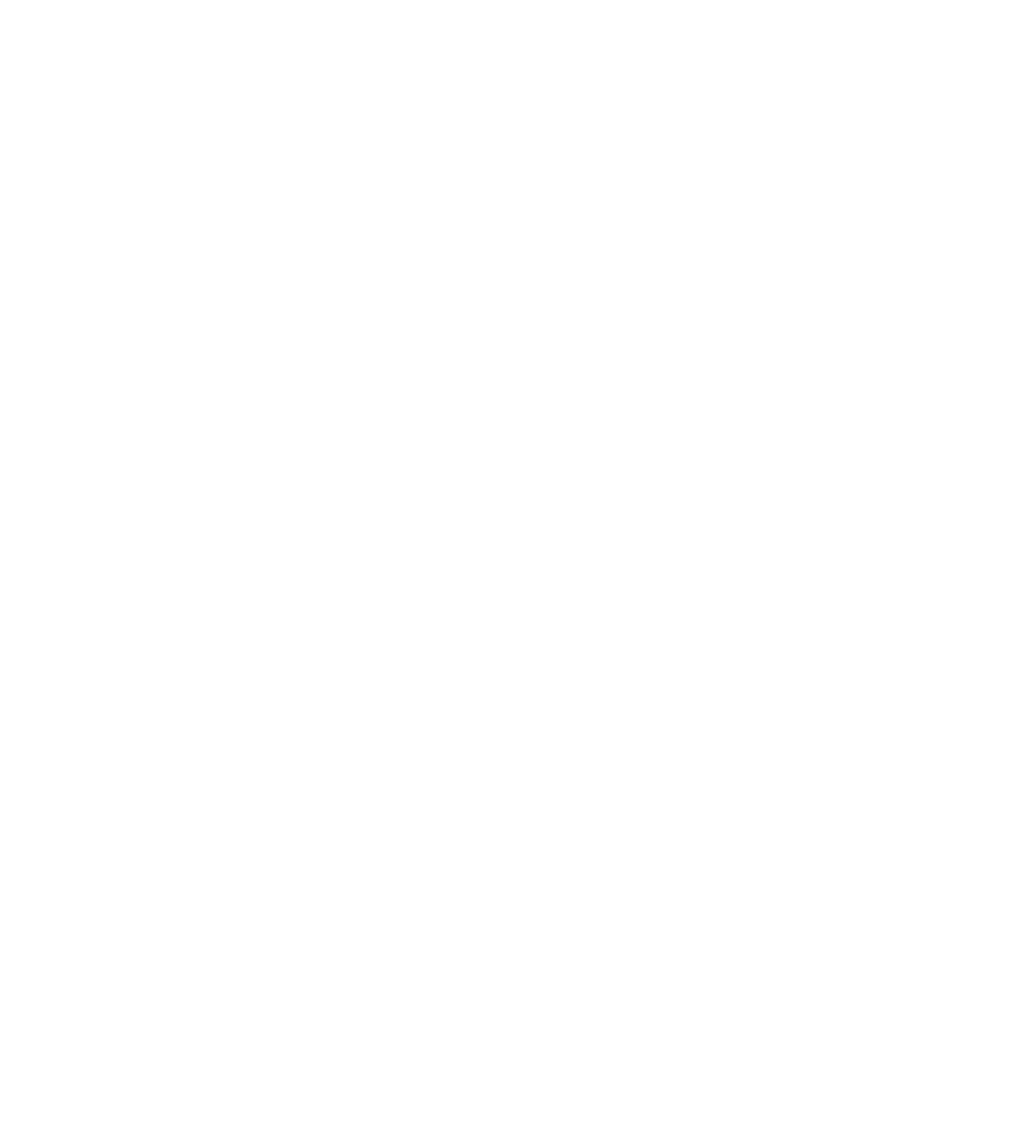
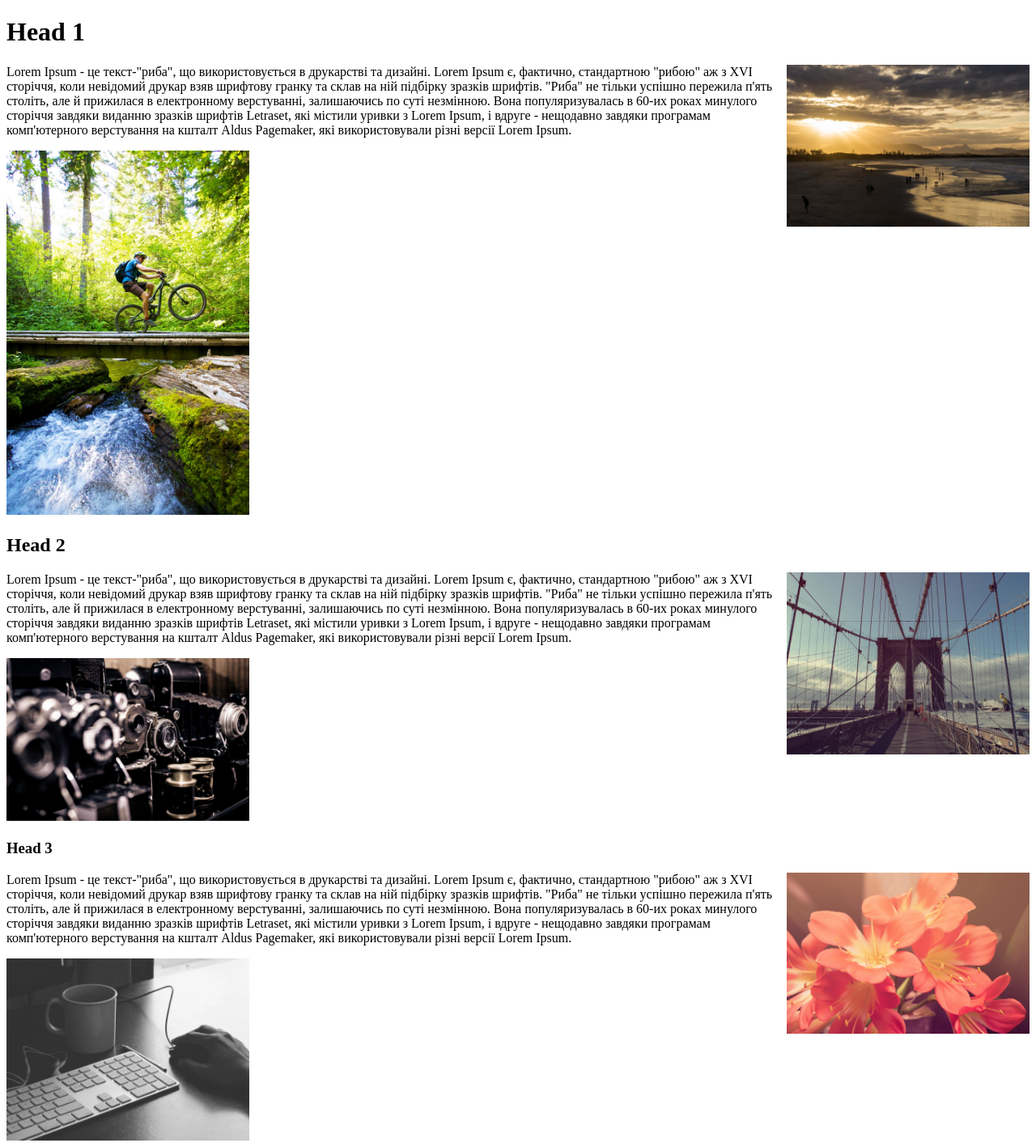
Before and after one commit to zolotoi2012/learn-js-p32, a plain HTML site: page lesson1/index.html in a window 1280 px wide. Shown: the whole page at 81% size. Before the commit the page ends 800 px from the top, so only its background shows below. Drawn offline with Linux system fonts and the light colour scheme.

Commit message:
add image

```diff
--- a/lesson1/index.html
+++ b/lesson1/index.html
@@ -6,6 +6,27 @@
 </head>
 <body>
 
+<h1>Head 1</h1>
+<img src="images/1.jpg" width="300px" align="right" />
+
+<p>Lorem Ipsum - це текст-"риба", що використовується в друкарстві та дизайні. Lorem Ipsum є, фактично, стандартною "рибою" аж з XVI сторіччя, коли невідомий друкар взяв шрифтову гранку та склав на ній підбірку зразків шрифтів. "Риба" не тільки успішно пережила п'ять століть, але й прижилася в електронному верстуванні, залишаючись по суті незмінною. Вона популяризувалась в 60-их роках минулого сторіччя завдяки виданню зразків шрифтів Letraset, які містили уривки з Lorem Ipsum, і вдруге - нещодавно завдяки програмам комп'ютерного верстування на кшталт Aldus Pagemaker, які використовували різні версії Lorem Ipsum.</p>
+<img src="images/2.jpg" width="300px" />
+
+
+<h2>Head 2</h2>
+<img src="images/3.jpg" width="300px" align="right" />
+
+<p>Lorem Ipsum - це текст-"риба", що використовується в друкарстві та дизайні. Lorem Ipsum є, фактично, стандартною "рибою" аж з XVI сторіччя, коли невідомий друкар взяв шрифтову гранку та склав на ній підбірку зразків шрифтів. "Риба" не тільки успішно пережила п'ять століть, але й прижилася в електронному верстуванні, залишаючись по суті незмінною. Вона популяризувалась в 60-их роках минулого сторіччя завдяки виданню зразків шрифтів Letraset, які містили уривки з Lorem Ipsum, і вдруге - нещодавно завдяки програмам комп'ютерного верстування на кшталт Aldus Pagemaker, які використовували різні версії Lorem Ipsum.</p>
+<img src="images/4.jpg" width="300px" />
+
+
+<h3>Head 3</h3>
+<img src="images/5.jpg" width="300px" align="right" />
+
+<p>Lorem Ipsum - це текст-"риба", що використовується в друкарстві та дизайні. Lorem Ipsum є, фактично, стандартною "рибою" аж з XVI сторіччя, коли невідомий друкар взяв шрифтову гранку та склав на ній підбірку зразків шрифтів. "Риба" не тільки успішно пережила п'ять століть, але й прижилася в електронному верстуванні, залишаючись по суті незмінною. Вона популяризувалась в 60-их роках минулого сторіччя завдяки виданню зразків шрифтів Letraset, які містили уривки з Lorem Ipsum, і вдруге - нещодавно завдяки програмам комп'ютерного верстування на кшталт Aldus Pagemaker, які використовували різні версії Lorem Ipsum.</p>
+<img src="images/6.jpg" width="300px" />
+
+
 <script src="main.js"></script>
 <script src="calc.js"></script>
 </body>
--- a/lesson1/main.js
+++ b/lesson1/main.js
@@ -81,7 +81,6 @@
  * - Качество кода !
  * - Замыкания, область видимости !
  *
- *
  * Обязательно к изучению HTML !
  * http://htmlbook.ru/html, если не ясно как ориентировать можете посмотреть видео уроки http://www.ex.ua/18682940
  * Понятие тэга. Создание каркаса страницы
```
Also changed, not shown: lesson1/images/1.jpg (added), lesson1/images/10.jpg (added), lesson1/images/11.jpg (added), lesson1/images/12.jpg (added), lesson1/images/2.jpg (added), lesson1/images/3.jpg (added), lesson1/images/4.jpg (added), lesson1/images/5.jpg (added), lesson1/images/6.jpg (added), lesson1/images/7.jpg (added), lesson1/images/8.jpg (added), lesson1/images/9.jpg (added).
